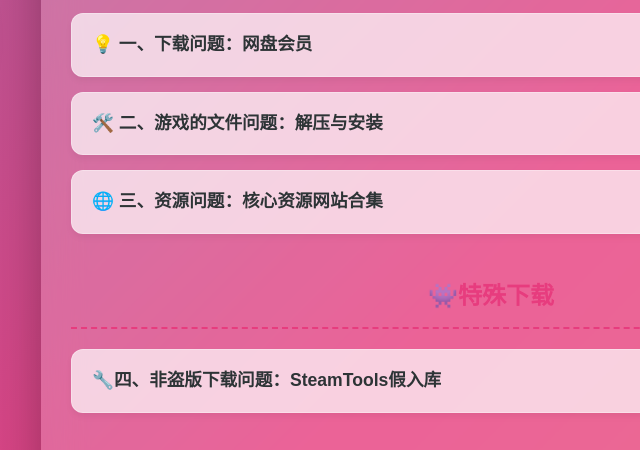
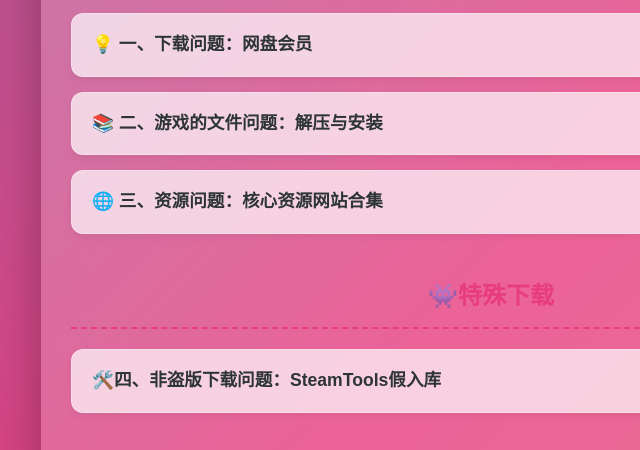
Before and after one commit to WBXASE/wbxase, a plain HTML site: page index.html in a window 1280 px wide. Shown: the part 705-1155 px from the top of the page, 149-789 px from the left. Drawn offline with Linux system fonts and the light colour scheme.

Commit message:
index.html

```diff
--- a/index.html
+++ b/index.html
@@ -392,7 +392,7 @@ html, body {
         </details>
 
         <details>
-            <summary>🛠️ 二、游戏的文件问题：解压与安装</summary>
+            <summary>📚 二、游戏的文件问题：解压与安装</summary>
             <div class="details-content">
                 <p><span class="highlight-red bold-text">注：如果需要解压密码，通常在下载资源的网页里写着，仔细去找找就行！</span>🔍</p>
                 <p><b>1. 压缩包解压</b></p>
@@ -548,7 +548,7 @@ html, body {
 
         <h2>👾特殊下载</h2>
         <details>
-            <summary>🔧四、非盗版下载问题：SteamTools假入库</summary>
+            <summary>🛠️四、非盗版下载问题：SteamTools假入库</summary>
             <div class="details-content">
                 <p>如果觉得盗版下载麻烦可以使用SteamTools假入库游戏（网游、需其他平台验证的游戏、D加密游戏不行），好处就是下载不限速，免去了网盘下载的繁琐流程，坏处就是没有DLC。</p>
                 <b><span class="point">●</span>SteamTools|</b> 🔗<a href="https://www.steamtools.net">https://www.steamtools.net</a>
```
